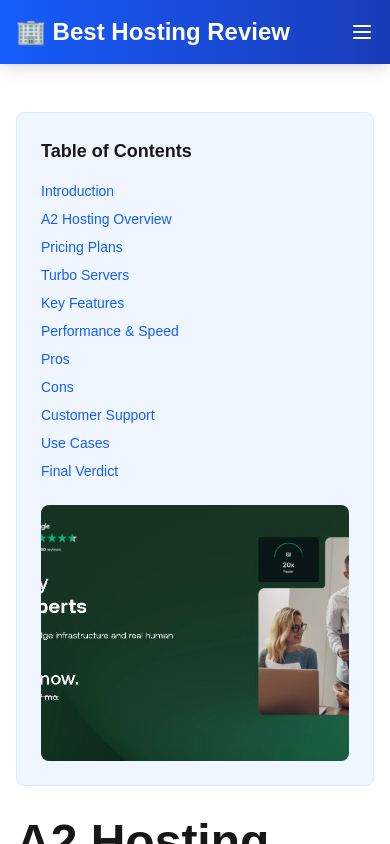
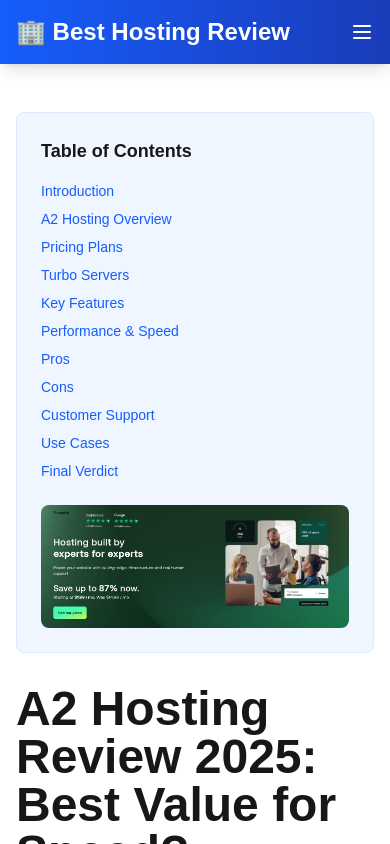
Before and after one commit to iambhagat92/hosting_insights, a Next.js app: page /blog/a2-hosting-review in a window 390 px wide. Shown: the top 844 px of the page. Built offline with nearby package versions, Linux system fonts and the light colour scheme.

Commit message:
TOC: enlarge image display (responsive, up to ~600x450), remove fixed height

```diff
--- a/components/TableOfContents.tsx
+++ b/components/TableOfContents.tsx
@@ -40,9 +40,9 @@
             <img
               src={image.src}
               alt={image.alt}
-              width={400}
-              height={300}
-              className="w-full h-64 md:h-auto object-cover rounded-lg"
+              width={1200}
+              height={900}
+              className="w-full h-auto max-w-[600px] object-cover rounded-lg"
               loading="lazy"
             />
           </div>
```
